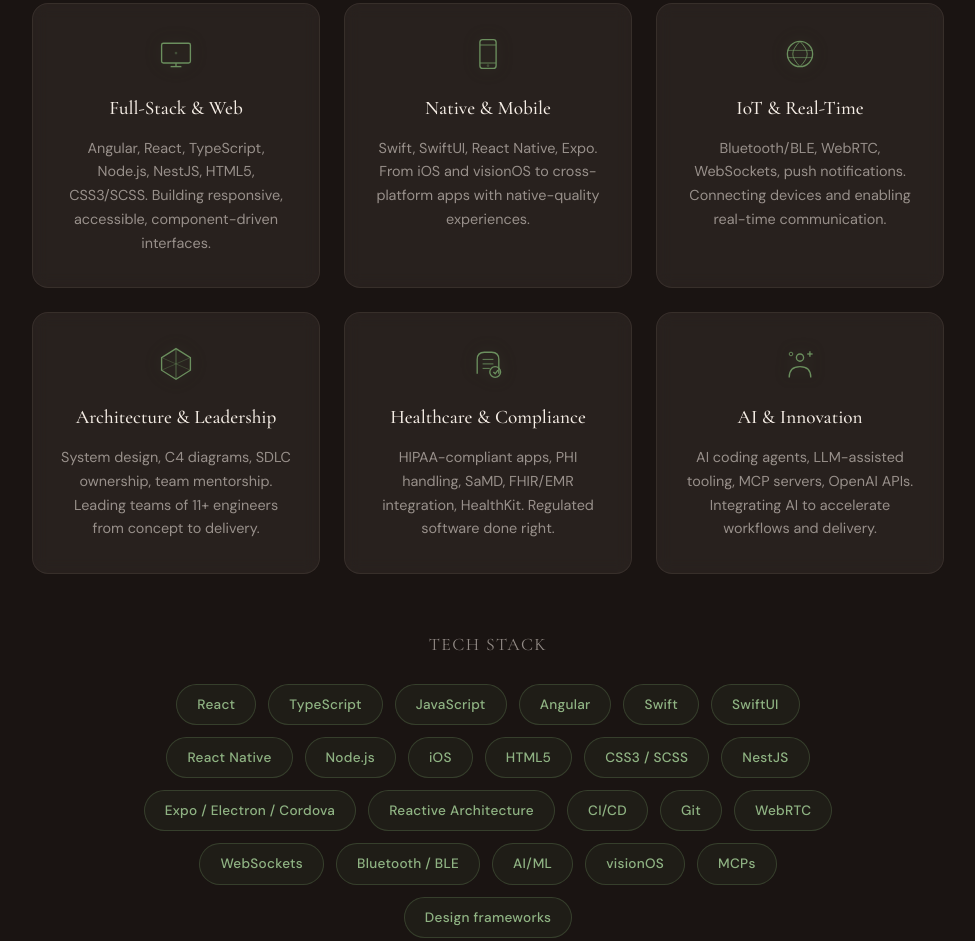
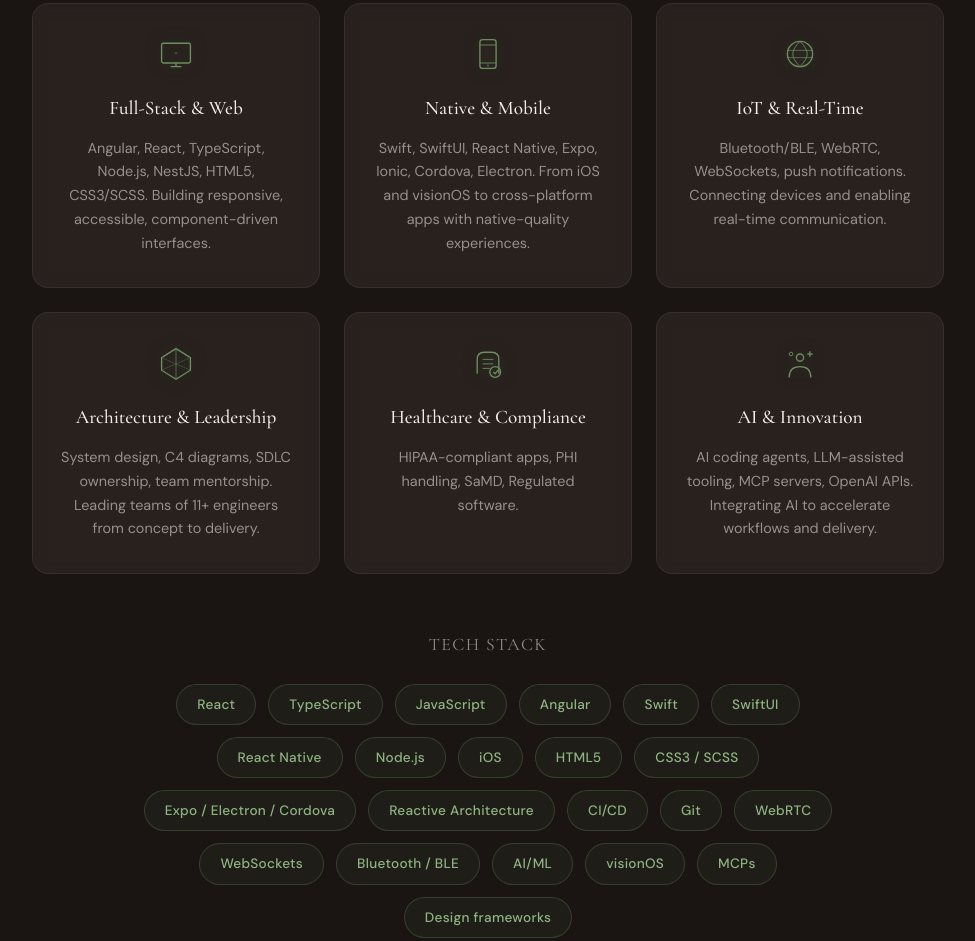
Before and after one commit to sarahtully/sarahtully.github.io, a plain HTML site: page index.html in a window 1280 px wide. Shown: the part 1927-2868 px from the top of the page, without its empty margins (152-1127 px from the left). Drawn offline with nearby package versions, Linux system fonts and the light colour scheme.

Commit message:
chore: update skills

```diff
--- a/index.html
+++ b/index.html
@@ -217,8 +217,8 @@
             </div>
             <h3>Native &amp; Mobile</h3>
             <p>
-              Swift, SwiftUI, React Native, Expo. From iOS and visionOS to cross-platform apps with
-              native-quality experiences.
+              Swift, SwiftUI, React Native, Expo, Ionic, Cordova, Electron. From iOS and visionOS to
+              cross-platform apps with native-quality experiences.
             </p>
           </div>
           <div class="skill-card">
@@ -281,10 +281,7 @@
               </svg>
             </div>
             <h3>Healthcare &amp; Compliance</h3>
-            <p>
-              HIPAA-compliant apps, PHI handling, SaMD, FHIR/EMR integration, HealthKit. Regulated
-              software done right.
-            </p>
+            <p>HIPAA-compliant apps, PHI handling, SaMD, Regulated software.</p>
           </div>
           <div class="skill-card">
             <div class="skill-icon">
@@ -330,7 +327,6 @@
             <span class="tech-pill">iOS</span>
             <span class="tech-pill">HTML5</span>
             <span class="tech-pill">CSS3 / SCSS</span>
-            <span class="tech-pill">NestJS</span>
             <span class="tech-pill">Expo / Electron / Cordova</span>
             <span class="tech-pill">Reactive Architecture</span>
             <span class="tech-pill">CI/CD</span>
```
